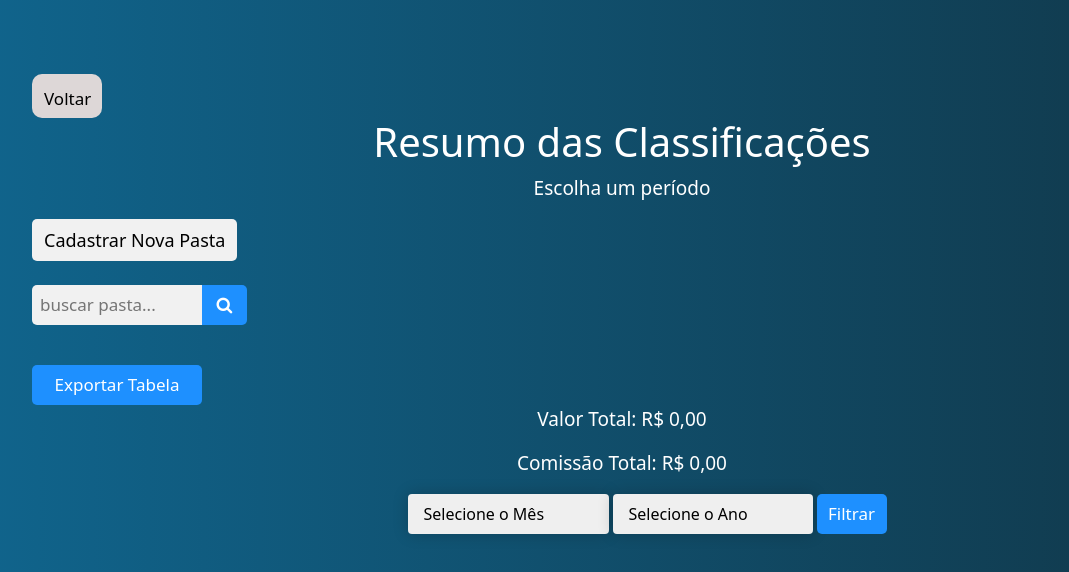
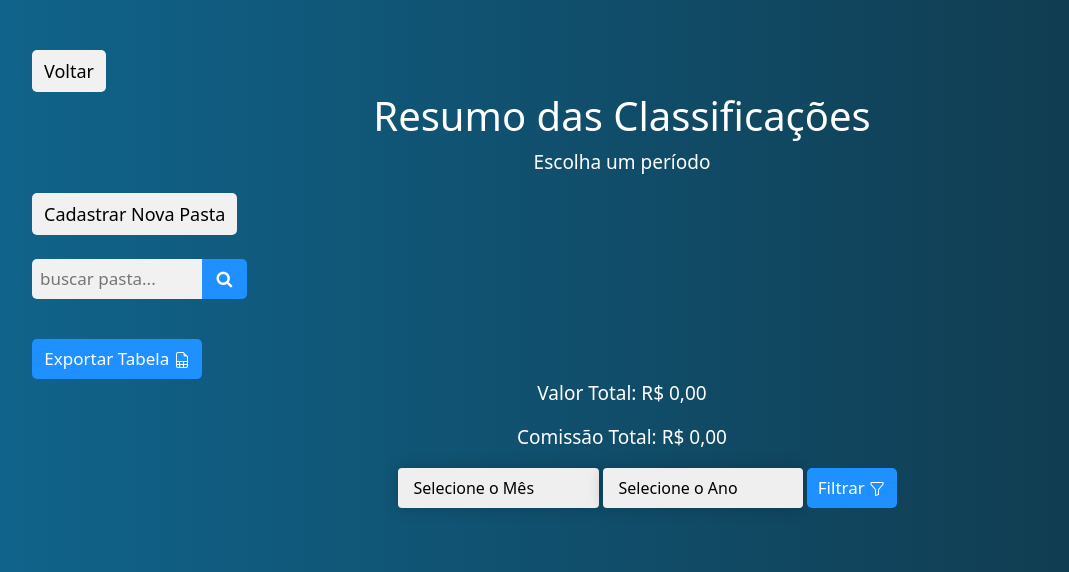
Before and after one commit to jurimetria/classificador, a PHP site: page /resumo.php in a window 1280 px wide. Shown: the part 56-628 px from the top of the page, without its empty margins (18-1087 px from the left). Run offline with PHP 8.4, Linux system fonts and the light colour scheme; the visitor is signed in with stand-in values (Sample User, id 1); data that the repository does not hold is empty.

Commit message:
Botões css e bootstraps

```diff
--- a/adicionarPedido.php
+++ b/adicionarPedido.php
@@ -77,7 +77,7 @@
     <!-- VOLTAR -->
     <div class='alingLeft alingTop'>
         <?php
-                {echo "<a class='voltar' href='sistema.php?id_pasta=$id_pasta' title='Voltar'> Voltar</a>";
+                {echo "<a class='button2' href='sistema.php?id_pasta=$id_pasta' title='Voltar'> Voltar</a>";
                 }
         ?>
     </div>
--- a/editFolder.php
+++ b/editFolder.php
@@ -66,7 +66,7 @@
 
     <div class='alingLeft alingTop'>
         <?php
-                {echo "<a class='voltar' href='sistema.php?id_pasta=$id_pasta' title='Voltar'> Voltar</a>";
+                {echo "<a class='button2' href='sistema.php?id_pasta=$id_pasta' title='Voltar'> Voltar</a>";
                 }
         ?>
     </div>
--- a/editPedido.php
+++ b/editPedido.php
@@ -64,7 +64,7 @@
     <!-- VOLTAR -->
     <div class='alingLeft alingTop'>
         <?php
-                {echo "<a class='voltar' href='sistema.php?id_pasta=$id_pasta' title='Voltar'> Voltar</a>";
+                {echo "<a class='button2' href='sistema.php?id_pasta=$id_pasta' title='Voltar'> Voltar</a>";
                 }
         ?>
     </div>
--- a/novaPasta.php
+++ b/novaPasta.php
@@ -95,13 +95,13 @@ include('style.css');
 
 <!-- BOTÃO VOLTAR -->
     <div class='alingLeft alingTop'>
-        <button class='voltar' onclick="goBack()">Voltar</button>
+        <button class='button2' onclick="goBack()">Voltar</button>
     </div>
 
 <!-- BOTÃO PROCURAR OUTRA PASTA -->
     <div class='alingLeft alingTop'>
         <?php
-                {echo "<a class='voltar' href='index.php' title='Procurar Outra Pasta'> Procurar Outra Pasta</a>";
+                {echo "<a class='button2' href='index.php' title='Procurar Outra Pasta'> Procurar Outra Pasta</a>";
                 }
         ?>
     </div>
--- a/resumo.php
+++ b/resumo.php
@@ -132,10 +132,10 @@
 </div>
 
 
-<br>
+
     <!-- BOTÃO VOLTAR -->
     <div class='alingLeft alingTop'>
-        <button class='voltar' onclick="goBack()">Voltar</button>
+        <button class='button2' onclick="goBack()">Voltar</button>
     </div>
     <!-- TITULO DA PAGINA -->
     <h1>Resumo das Classificações</h1>
@@ -162,7 +162,10 @@
 
              <!-- EXPORTAR TABELA EXCEL -->
              <br>
-            <button class="botaoFiltro2" id="downloadExcel">Exportar Tabela </button>
+            <button class="botaoFiltro2" id="downloadExcel">Exportar Tabela  <svg xmlns="http://www.w3.org/2000/svg" width="16" height="16" fill="currentColor" class="bi bi-file-earmark-spreadsheet" viewBox="0 0 16 16">
+  <path d="M14 14V4.5L9.5 0H4a2 2 0 0 0-2 2v12a2 2 0 0 0 2 2h8a2 2 0 0 0 2-2zM9.5 3A1.5 1.5 0 0 0 11 4.5h2V9H3V2a1 1 0 0 1 1-1h5.5v2zM3 12v-2h2v2H3zm0 1h2v2H4a1 1 0 0 1-1-1v-1zm3 2v-2h3v2H6zm4 0v-2h3v1a1 1 0 0 1-1 1h-2zm3-3h-3v-2h3v2zm-7 0v-2h3v2H6z"/>
+</svg><i class="bi bi-file-earmark-spreadsheet"></i></button>
+
 
     </div>
     <!-- VALOR TOTAL -->
@@ -190,7 +193,9 @@
                 </select>
             </div>
             <div>
-                <button type="submit" name="enviar_busca" id="filter" class="botaoFiltro">Filtrar</button>
+                <button type="submit" name="enviar_busca" id="filter" class="botaoFiltro">Filtrar <svg xmlns="http://www.w3.org/2000/svg" width="16" height="16" fill="currentColor" class="bi bi-funnel" viewBox="0 0 16 16">
+  <path d="M1.5 1.5A.5.5 0 0 1 2 1h12a.5.5 0 0 1 .5.5v2a.5.5 0 0 1-.128.334L10 8.692V13.5a.5.5 0 0 1-.342.474l-3 1A.5.5 0 0 1 6 14.5V8.692L1.628 3.834A.5.5 0 0 1 1.5 3.5v-2zm1 .5v1.308l4.372 4.858A.5.5 0 0 1 7 8.5v5.306l2-.666V8.5a.5.5 0 0 1 .128-.334L13.5 3.308V2h-11z"/>
+</svg><i class="bi bi-funnel"></i></button>
             </div>
             </form>
 
--- a/style.css
+++ b/style.css
@@ -269,7 +269,7 @@ justify-items: center;
 
 
 .botaoFiltro{
-width: 70px;
+width: 90px;
 height: 40px;
 background: dodgerblue;
 color: white;
```
